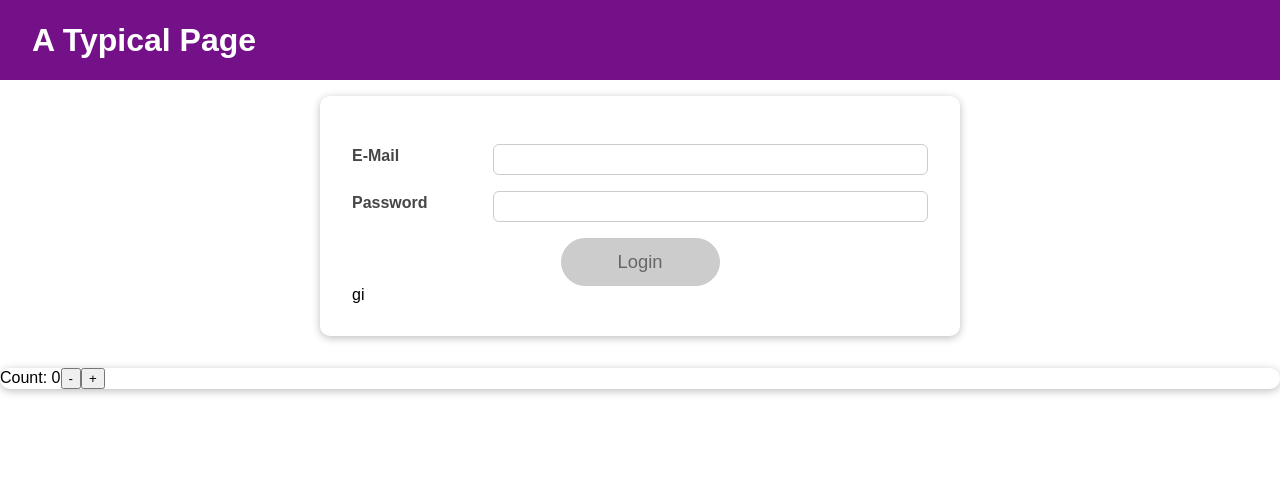
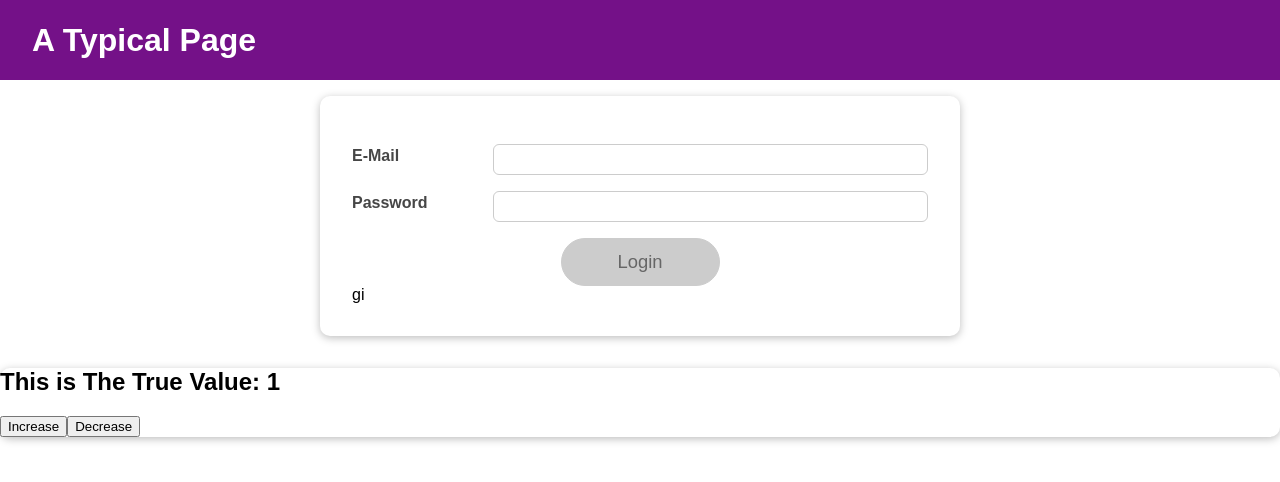
Before and after one commit to mdraselmiah95/React-Complete-Guide, a React (Create React App) app in the folder Handling-Side-Effects-Using-Reducers-and-the-Context-API/handling-side-effect/: page / in a window 1280 px wide. Shown: the top 482 px of the page. Built offline with nearby package versions, Linux system fonts and the light colour scheme.

Commit message:
WIP on useReducers

```diff
--- a/Handling-Side-Effects-Using-Reducers-and-the-Context-API/handling-side-effect/src/App.js
+++ b/Handling-Side-Effects-Using-Reducers-and-the-Context-API/handling-side-effect/src/App.js
@@ -5,23 +5,21 @@ import MainHeader from "./components/MainHeader/MainHeader";
 import Card from "./components/UI/Card/Card";
 
 // useReducer
-const initialState = { count: 0 };
+const initialValue = { num: 1 };
 
-function reducer(state, action) {
+function applyReducer(state, action) {
   switch (action.type) {
-    case "increment":
-      return { count: state.count + 1 };
-    case "decrement":
-      return { count: state.count - 1 };
+    case "plus":
+      return { num: state.num + 1 };
+    case "minus":
+      return { num: state.num - 1 };
     default:
       throw new Error();
   }
 }
-
 function App() {
   const [isLoggedIn, setIsLoggedIn] = useState(false);
-
-  const [state, dispatch] = useReducer(reducer, initialState);
+  const [state, dispatch] = useReducer(applyReducer, initialValue);
 
   useEffect(() => {
     const storedInfo = localStorage.getItem("isLogged");
@@ -50,9 +48,9 @@ function App() {
 
       <Card>
         <div>
-          Count: {state.count}
-          <button onClick={() => dispatch({ type: "decrement" })}>-</button>
-          <button onClick={() => dispatch({ type: "increment" })}>+</button>
+          <h2>This is The True Value: {state.num}</h2>
+          <button onClick={() => dispatch({ type: "plus" })}>Increase</button>
+          <button onClick={() => dispatch({ type: "minus" })}>Decrease</button>
         </div>
       </Card>
     </React.Fragment>
```
